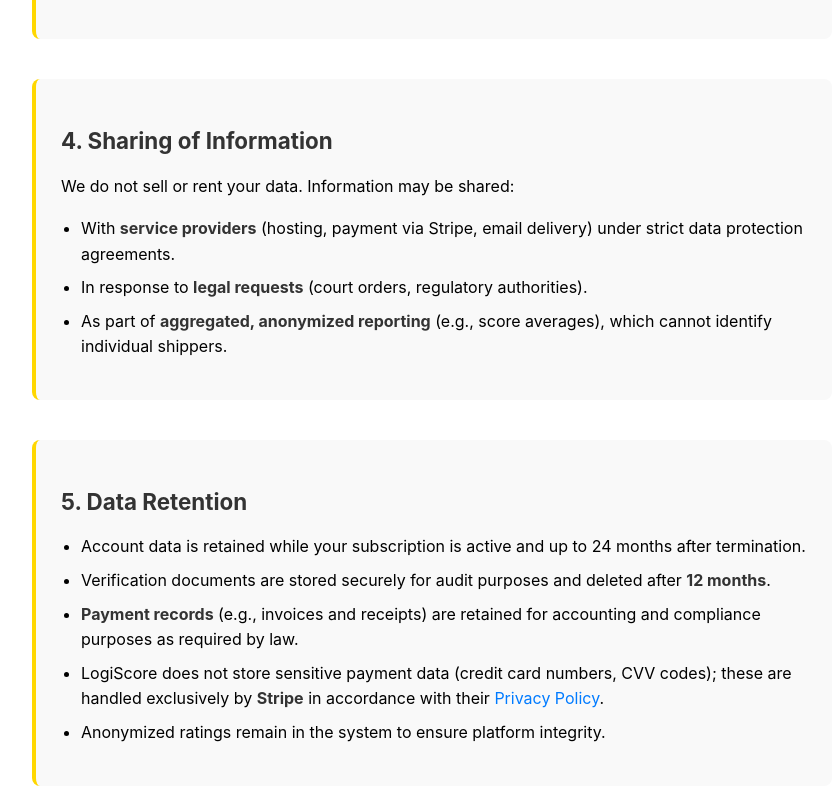
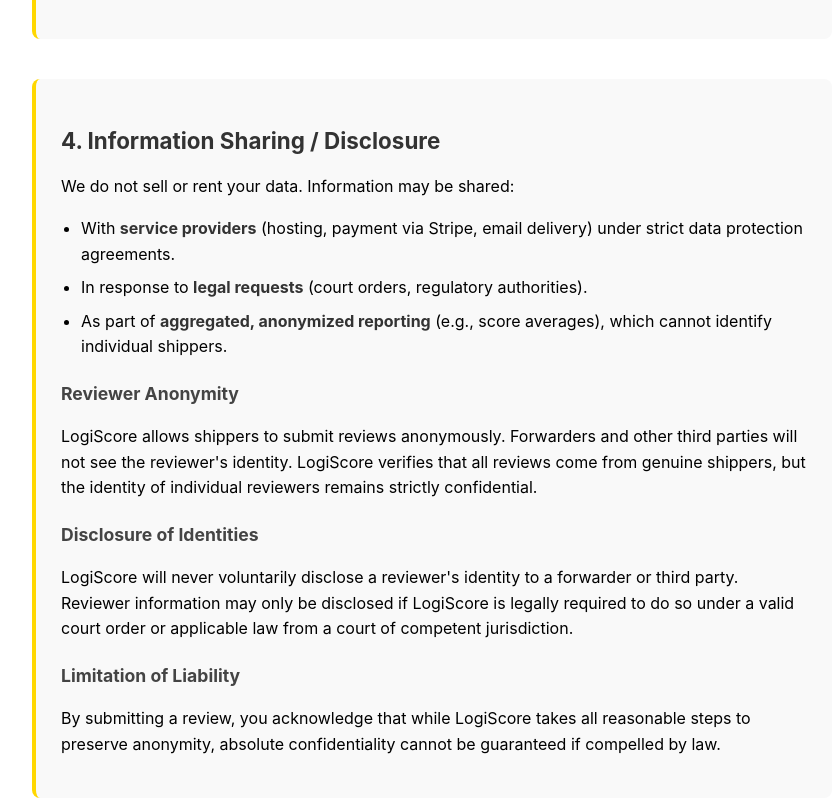
Before and after one commit to LogiScore/frontend, a SvelteKit app: page /privacy in a window 1280 px wide. Shown: the part 1420-2220 px from the top of the page, without its empty margins (208-1045 px from the left). Built offline with nearby package versions, Linux system fonts and the light colour scheme; no server answers.

Commit message:
Update Privacy Policy with enhanced reviewer anonymity and disclosure sections - consistent with TOS updates

```diff
--- a/src/routes/privacy/+page.svelte
+++ b/src/routes/privacy/+page.svelte
@@ -52,13 +52,22 @@
     </section>
 
     <section class="policy-section">
-      <h2>4. Sharing of Information</h2>
+      <h2>4. Information Sharing / Disclosure</h2>
       <p>We do not sell or rent your data. Information may be shared:</p>
       <ul>
         <li>With <strong>service providers</strong> (hosting, payment via Stripe, email delivery) under strict data protection agreements.</li>
         <li>In response to <strong>legal requests</strong> (court orders, regulatory authorities).</li>
         <li>As part of <strong>aggregated, anonymized reporting</strong> (e.g., score averages), which cannot identify individual shippers.</li>
       </ul>
+
+      <h3>Reviewer Anonymity</h3>
+      <p>LogiScore allows shippers to submit reviews anonymously. Forwarders and other third parties will not see the reviewer's identity. LogiScore verifies that all reviews come from genuine shippers, but the identity of individual reviewers remains strictly confidential.</p>
+
+      <h3>Disclosure of Identities</h3>
+      <p>LogiScore will never voluntarily disclose a reviewer's identity to a forwarder or third party. Reviewer information may only be disclosed if LogiScore is legally required to do so under a valid court order or applicable law from a court of competent jurisdiction.</p>
+
+      <h3>Limitation of Liability</h3>
+      <p>By submitting a review, you acknowledge that while LogiScore takes all reasonable steps to preserve anonymity, absolute confidentiality cannot be guaranteed if compelled by law.</p>
     </section>
 
     <section class="policy-section">
@@ -179,6 +188,12 @@
     font-size: 1.4rem;
   }
 
+  .policy-section h3 {
+    color: #444;
+    margin: 20px 0 10px 0;
+    font-size: 1.1rem;
+  }
+
   .policy-section ul {
     margin: 15px 0;
     padding-left: 20px;
```
